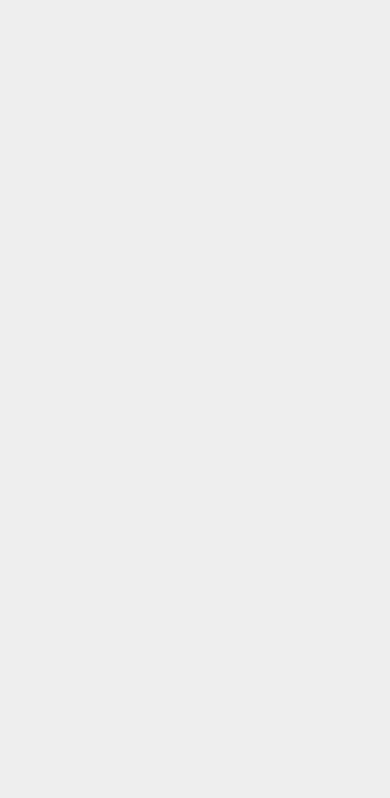
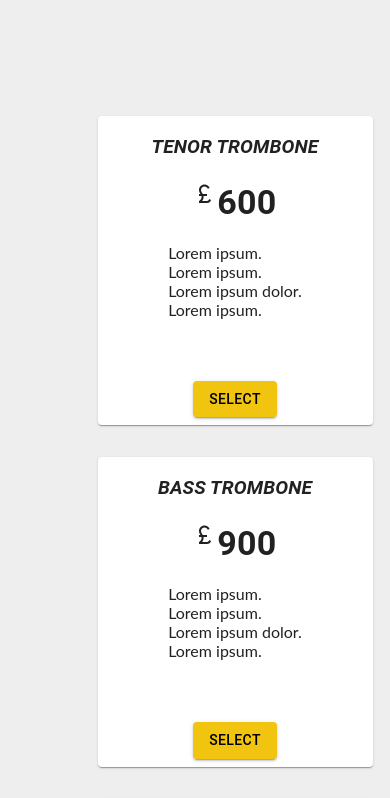
Before and after one commit to humzahaseeb/product-landing-page, a React (Create React App) app: page / in a window 390 px wide. Shown: the part 1720-2518 px from the top of the page. Before the commit the page ends 1820 px from the top, so only its background shows below. Built offline with nearby package versions, Linux system fonts and the light colour scheme; grey boxes are pictures that could not be loaded.

Commit message:
cards section done and made mobile responsive

```diff
--- a/src/App.js
+++ b/src/App.js
@@ -1,4 +1,5 @@
 import React from 'react'
+import Cards from './components/Cards';
 import Feature from './components/Feature';
 import Hero from './components/Hero';
 import Navbar from './components/Navbar';
@@ -12,6 +13,11 @@ function App() {
       <Hero />
       <Feature />
       <Works />
+      <div className='cards'>
+        <Cards title='TENOR TROMBONE' price='600' />
+        <Cards title='BASS TROMBONE' price='900' />
+        <Cards title='VALVE TROMBONE' price='1200' />
+      </div>
     </div>
   );
 }
--- /dev/null
+++ b/src/components/Cards.jsx
@@ -0,0 +1,85 @@
+import * as React from 'react';
+import Card from '@mui/material/Card';
+import CardActions from '@mui/material/CardActions';
+import CardContent from '@mui/material/CardContent';
+import Button from '@mui/material/Button';
+import Typography from '@mui/material/Typography';
+import CurrencyPoundTwoToneIcon from '@mui/icons-material/CurrencyPoundTwoTone';
+
+
+const Cards = (props) => {
+  return (
+    <div className='card'>
+      <Card sx={{ minWidth: 275 }}>
+      <CardContent>
+
+        <Typography
+          variant='h6'
+          style={{
+            fontFamily: 'Roboto',
+            textAlign: 'center',
+            fontWeight: 'bold',
+            fontSize: '1.2rem',
+          }}
+        >
+          <em>{props.title}</em>
+        </Typography>
+
+        <br />
+
+        <Typography
+          variant="h4"
+          style={{
+            display: 'flex',
+            justifyContent: 'center',
+            fontWeight: 'bold',
+          }}
+        >
+          <CurrencyPoundTwoToneIcon
+          fontSize='medium'
+          />
+          {props.price}
+        </Typography>
+
+        <br />
+
+        <Typography
+          variant="h8"
+          style={{
+            display: 'flex',
+            justifyContent: 'center',
+          }}
+        >
+          Lorem ipsum. <br />
+          Lorem ipsum. <br />
+          Lorem ipsum dolor. <br />
+          Lorem ipsum. <br />
+        </Typography>
+
+          <br /><br />
+
+      </CardContent>
+
+      <CardActions
+        style={{
+          display: 'flex',
+          justifyContent: 'center'
+        }}
+      >
+        <Button
+          size="medium"
+          variant='contained'
+          style={{
+            backgroundColor: '#f1c40f',
+            color: '#000',
+          }}
+        >
+          Select
+        </Button>
+      </CardActions>
+      </Card>
+    </div>
+  )
+}
+
+export default Cards
--- a/src/index.css
+++ b/src/index.css
@@ -38,6 +38,10 @@ li > a {
   font-size: 1.2rem;
 }
 
+.cards{
+  display: flex;
+  justify-content: space-evenly;
+}
 
 @media screen and (max-width: 600px) {
 
@@ -59,5 +63,15 @@ li > a {
     width: 60%;
     margin: 0 auto;
   }
+  .cards{
+    display: flex;
+    flex-direction: column;
+    justify-content: center;
+    align-items: center;
+  }
+  .card{
+    width: 50%;
+    margin: 1rem;
+  }
 
 }
```
